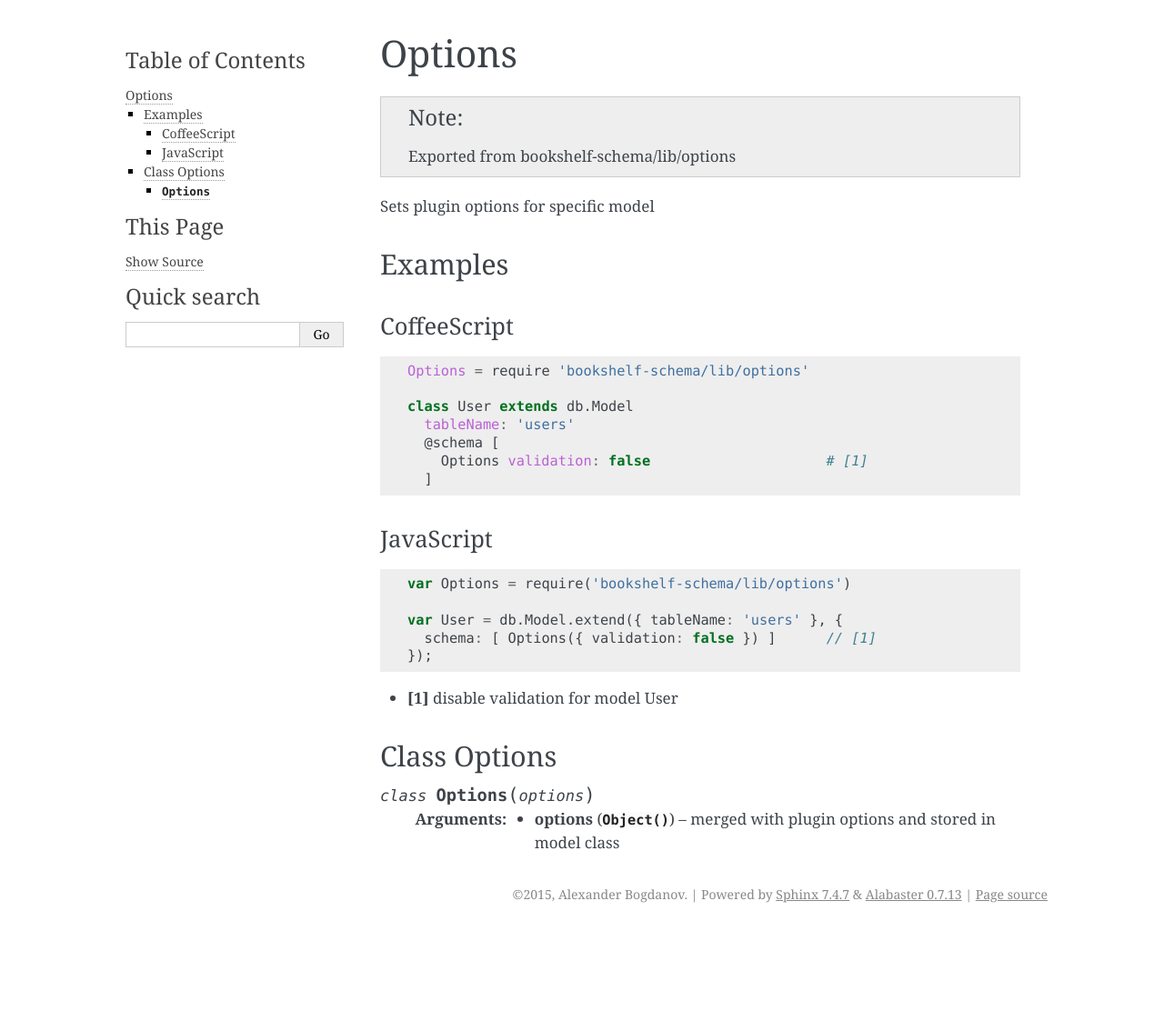
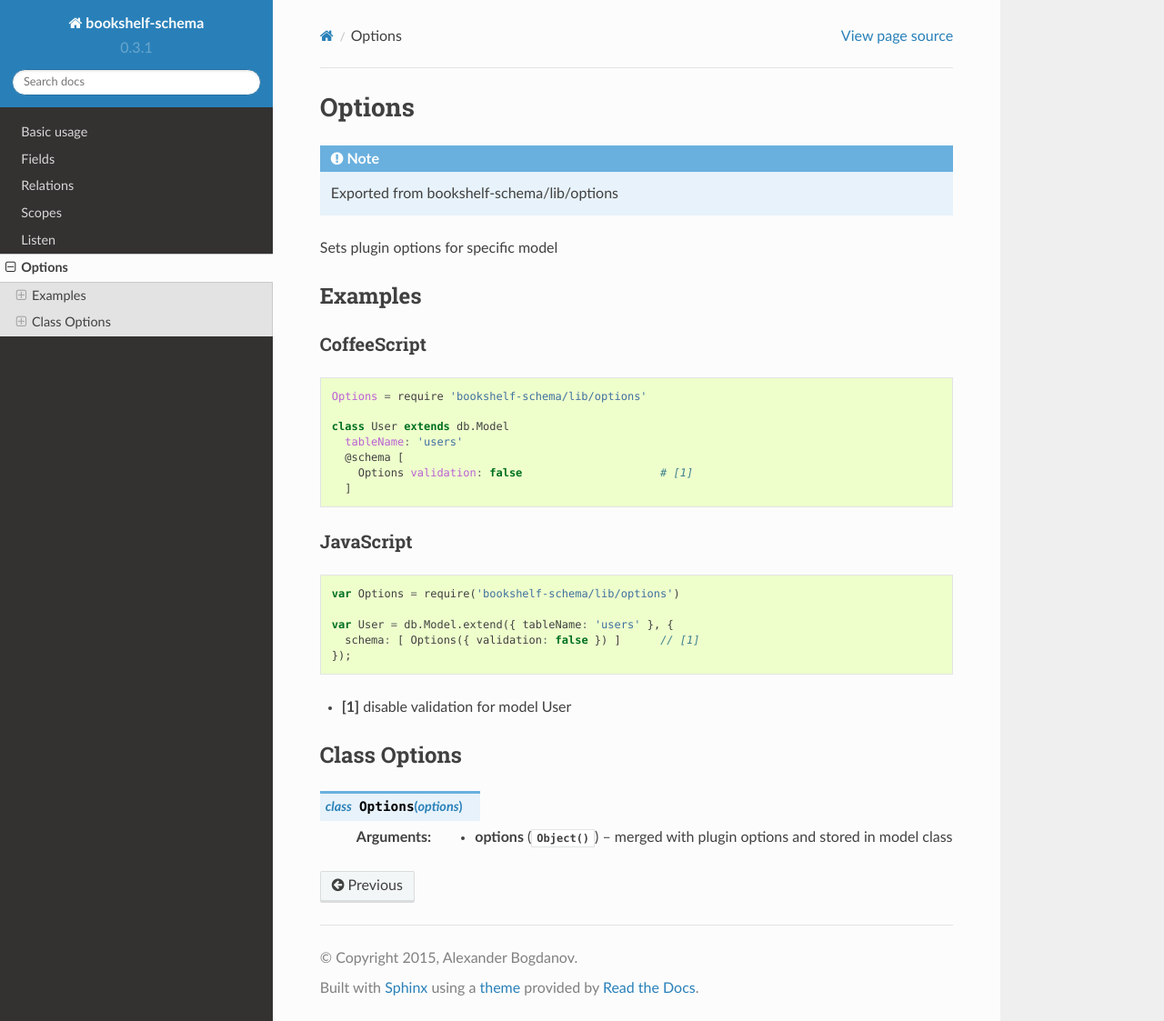
Before and after one commit to bogus34/bookshelf-schema, a Sphinx documentation site: the page built from doc/options.rst, in a window 1280 px wide and 1123 px high. Shown: the whole window at 91% size. Built offline with Sphinx 7.4.7 and the Read the Docs theme 2.0.0, drawn with Linux system fonts in a browser that asks for light colours.

Commit message:
change documentation theme and increment version

```diff
--- a/doc/conf.py
+++ b/doc/conf.py
@@ -16,6 +16,7 @@
 import sys
 import os
 import shlex
+import sphinx_rtd_theme
 
 # If extensions (or modules to document with autodoc) are in another directory,
 # add these directories to sys.path here. If the directory is relative to the
@@ -58,9 +59,9 @@ author = 'Alexander Bogdanov'
 # built documents.
 #
 # The short X.Y version.
-version = '0.1.0'
+version = '0.3.1'
 # The full version, including alpha/beta/rc tags.
-release = '0.1.0'
+release = '0.3.1'
 
 # The language for content autogenerated by Sphinx. Refer to documentation
 # for a list of supported languages.
@@ -111,21 +112,9 @@ todo_include_todos = True
 
 # The theme to use for HTML and HTML Help pages.  See the documentation for
 # a list of builtin themes.
-html_theme = 'alabaster'
-
-# Theme options are theme-specific and customize the look and feel of a theme
-# further.  For a list of options available for each theme, see the
-# documentation.
-html_theme_options = {
-    'github_user': 'bogus34',
-    'github_repo': 'bookshelf-schema',
-    'github_button': False,
-    'page_width': '1024px',
-    'sidebar_width': '260px'
-}
-
-# Add any paths that contain custom themes here, relative to this directory.
-#html_theme_path = []
+# html_theme = 'alabaster'
+html_theme = 'sphinx_rtd_theme'
+html_theme_path = [sphinx_rtd_theme.get_html_theme_path()]
 
 # The name for this set of Sphinx documents.  If None, it defaults to
 # "<project> v<release> documentation".
--- a/doc/relations.rst
+++ b/doc/relations.rst
@@ -161,6 +161,9 @@ Options:
 **through**: (Class|String)
     generate "through" relation
 
+**foreignKey**, **otherKey**, **foreignKeyTarget**, **otherKeyTarget**, **throughForeignKey**, **throughForeignKeyTarget**: String
+    has the same meaning as in appropriate Bookshelf relations
+
 Relation classes
 ----------------
 
--- a/package.json
+++ b/package.json
@@ -1,6 +1,6 @@
 {
   "name": "bookshelf-schema",
-  "version": "0.3.0",
+  "version": "0.3.1",
   "description": "Plugin for adding schema to Bookshelf models",
   "main": "lib/index.js",
   "scripts": {
```
Also changed, not shown: other parts of doc/relations.rst (+2 -0 lines), HISTORY.md (+6 -0 lines).
